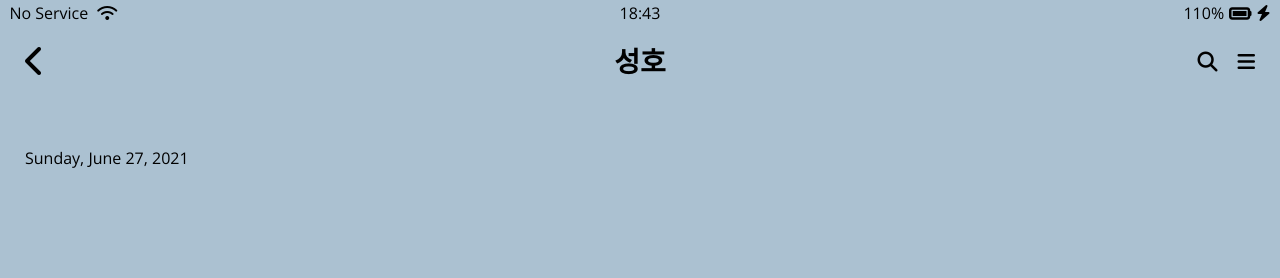
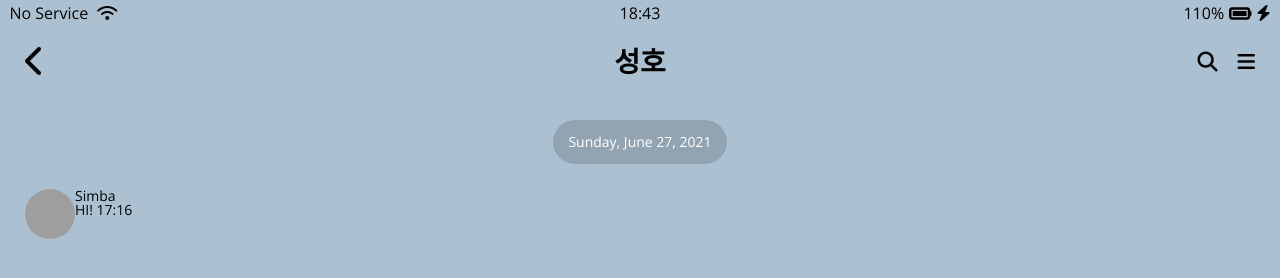
Before and after one commit to dkrbahs/kokoa_clone_2021, a plain HTML site: page chat.html in a window 1280 px wide. Shown: the top 278 px of the page. Drawn offline with nearby package versions, Linux system fonts and the light colour scheme; grey boxes are pictures that could not be loaded.

Commit message:
Chat Screen part Three

```diff
--- a/chat.html
+++ b/chat.html
@@ -42,6 +42,18 @@
     <div class="chat__timestamp">
         Sunday, June 27, 2021
     </div>
+
+<div class="message-row">
+    <img src="https://image.fmkorea.com/files/attach/images/2895716/047/240/060/d7271a552c4ac31b9caebba340418b90.png"/>
+    <div class="message-row__content">
+        <span class="message__author">Simba</span>
+        <div class="message__info">
+            <span class="message__bubble">HI!</span>
+            <span class="message__time">17:16</span>
+        </div>
+    </div>
+</div>
+
 </main>
 
     <script src="https://kit.fontawesome.com/6478f529f2.js"
--- a/styles.css/screens/chat.css
+++ b/styles.css/screens/chat.css
@@ -19,5 +19,25 @@
     z-index: 1;
 }
 .main-chat{
-    margin-top: 150px;
+    margin-top: 120px;
+    display:flex;
+    flex-direction: column;
+    align-items: center;
+    font-size: 14px;
 }
+.chat__timestamp{
+    color:white;
+    background-color: #92a4b2;
+    padding: 15px 15px;
+    border-radius: 25px;
+    margin-bottom:25px;
+}
+.message-row{
+    width: 100%;
+    display: flex;
+}
+.message-row img{
+    width:50px;
+    height:50px;
+    border-radius: 50%;
+}
```
